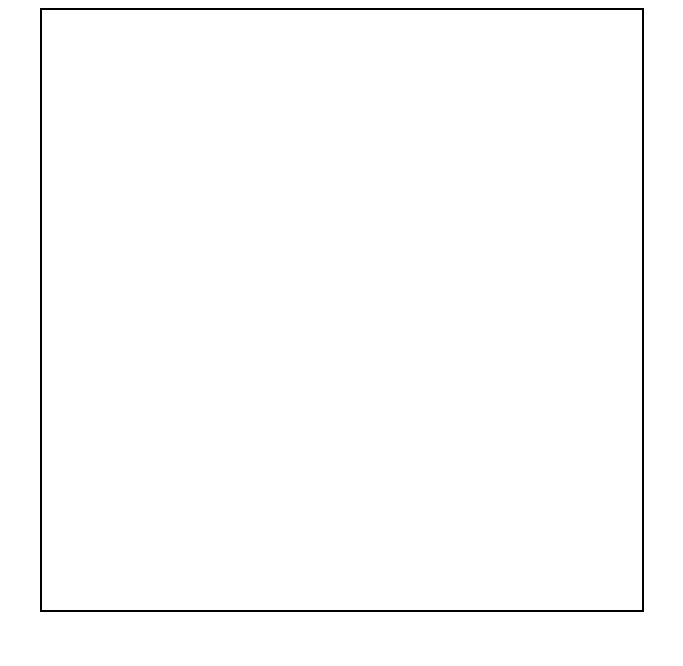
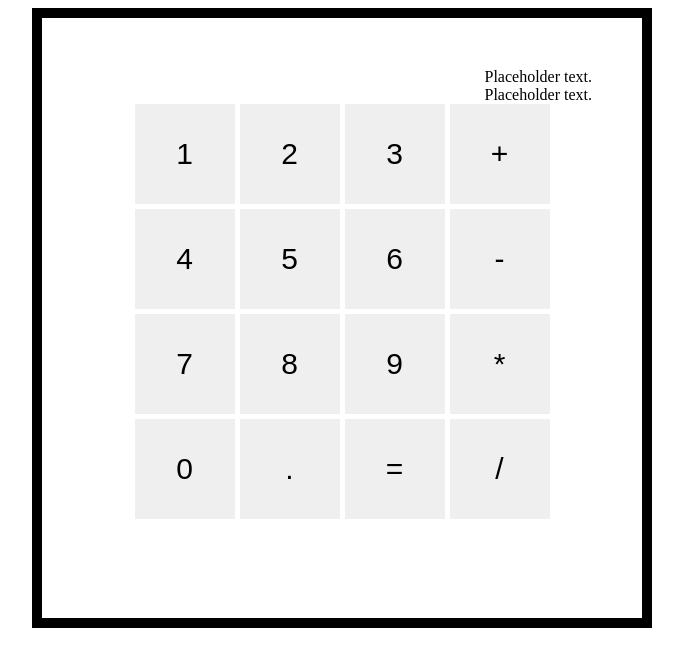
Before and after one commit to Fossu/odin-calculator, a plain HTML site: page index.html in a window 1280 px wide. Shown: the whole page, without its empty margins (298-981 px from the left). Drawn offline with Linux system fonts and the light colour scheme.

Commit message:
Add all buttons, each has 2 classes at the moment

```diff
--- a/index.html
+++ b/index.html
@@ -7,10 +7,18 @@
   <meta name="viewport" content="width=device-width, initial-scale=1.0">
   <title>Calculator</title>
   <link rel='stylesheet' href="style.css">
+  <script src="js.js" defer></script>
 </head>
 
 <body>
-  <div class="calculator"></div>
+  <div class="calculator">
+    <div class="input">Placeholder text.</div>
+    <div class="output">Placeholder text.</div>
+    <div class="buttons">
+      <div class="numberButtons"></div>
+      <div class="operatorButtons"></div>
+    </div>
+  </div>
 </body>
 
 </html>
--- a/js.js
+++ b/js.js
@@ -0,0 +1,33 @@
+
+const calculator = document.querySelector('.calculator');
+const buttons = document.querySelector('.numberButtons');
+const operators = document.querySelector('.operatorButtons');
+
+for (i = 1; i < 10; i++) {
+  const button = document.createElement('button');
+  button.classList.add('numberButton');
+  button.classList.add("'" + i + "'");
+  buttons.appendChild(button);
+  button.textContent = i;
+}
+
+
+const operatorsArray = ['+', '-', "*", "/"];
+for (i = 0; i < 4; i++) {
+  const button = document.createElement('button');
+  button.classList.add('operatorButton');
+  button.classList.add(operatorsArray[i]);
+  operators.appendChild(button);
+  button.textContent = operatorsArray[i];
+}
+
+const extrasArray = ['0', '.', '='];
+for (i = 0; i < 3; i++) {
+  const button = document.createElement('button');
+  button.classList.add('numberButton');
+  button.classList.add(extrasArray[i]);
+  buttons.appendChild(button);
+  button.textContent = extrasArray[i];
+}
+
+console.log('works');
--- a/style.css
+++ b/style.css
@@ -6,7 +6,43 @@ body {
 
 .calculator {
   display: flex;
-  border: 2px solid black;
-  height: 600px;
-  width: 600px;
+  border: 10px solid black;
+  height: 500px;
+  width: 500px;
+  padding: 50px;
+  flex-direction: column;
 }
+
+.buttons {
+  display: flex;
+  justify-content: center;
+  gap: 5px;
+}
+
+.numberButtons {
+  display: flex;
+  flex-wrap: wrap;
+  width: 310px;
+  gap: 5px;
+}
+
+.operatorButtons {
+  display: flex;
+  flex-direction: column;
+  gap: 5px;
+}
+
+.numberButton,
+.operatorButton {
+  width: 100px;
+  height: 100px;
+  padding: 0;
+  margin: 0;
+  border: 0;
+  font-size: 30px;
+}
+
+.input,
+.output {
+  text-align: right;
+}
```
